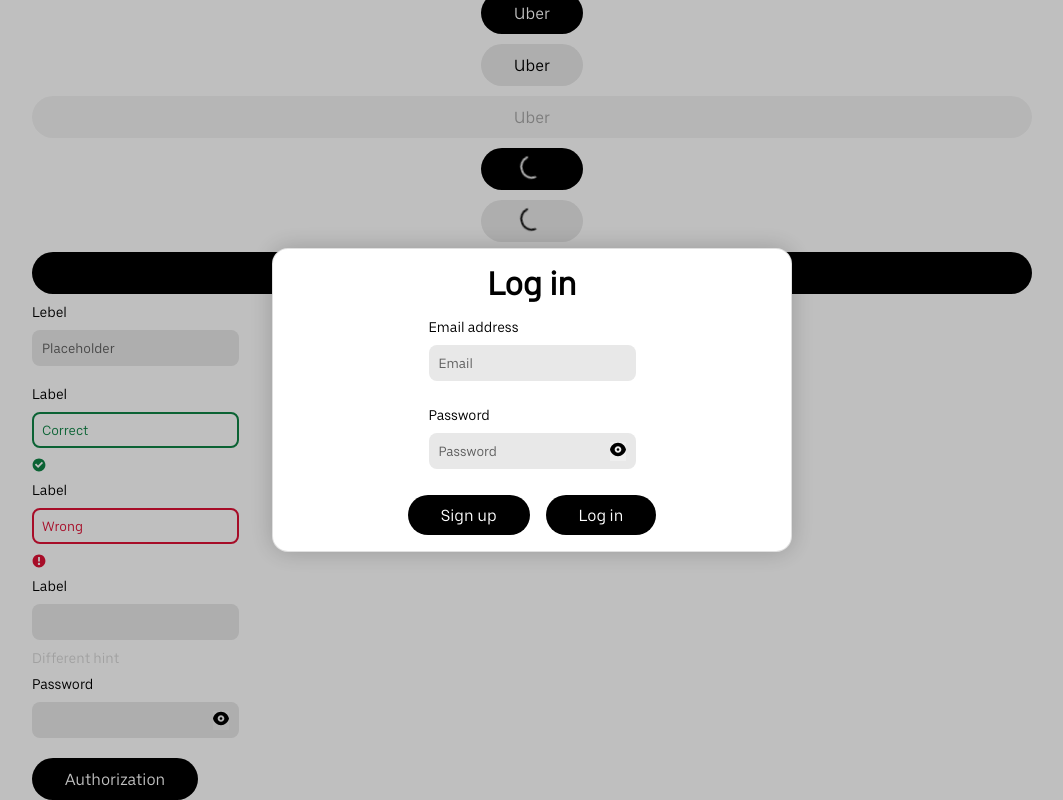
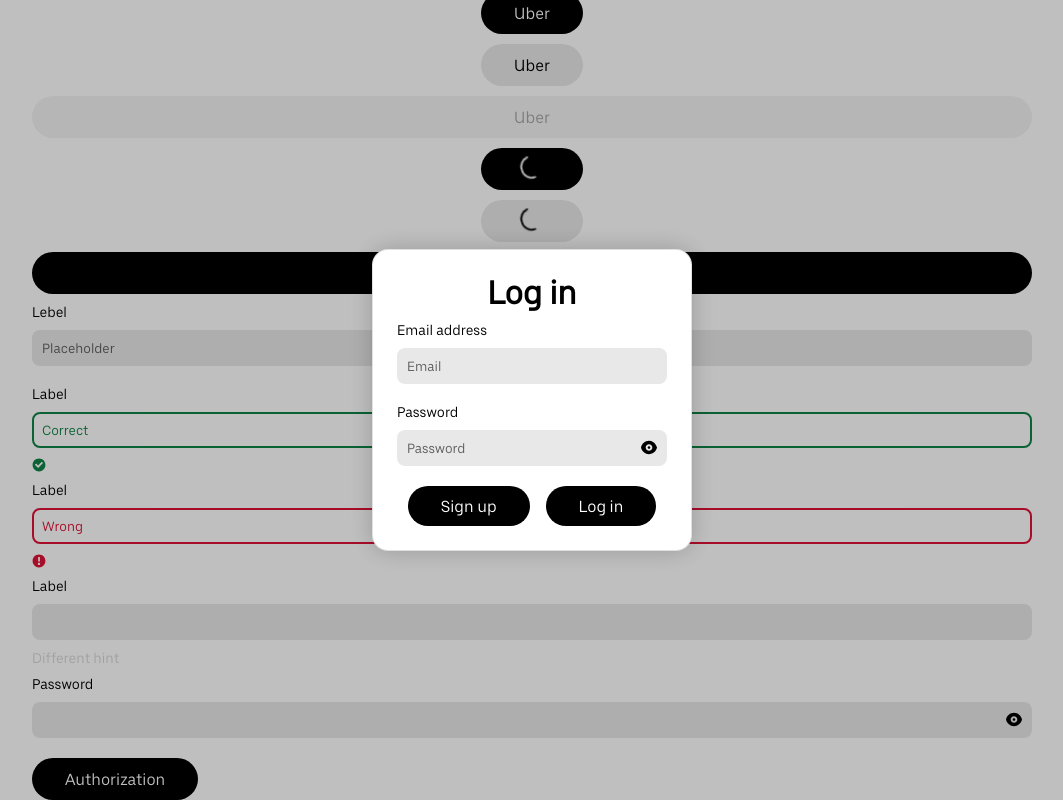
Before and after one commit to nikitavik/uber-coin-frontend, a React (Vite) app: page / in a window 1280 px wide. Both pictures are taken after a click on the button "Authorization". Shown: the part 151-951 px from the top of the page, without its empty margins (108-1171 px from the left). Built offline with nearby package versions, Linux system fonts and the light colour scheme; a web font is replaced by a local one.

Commit message:
Fix modal

```diff
--- a/src/shared/modal/ui/Modal.module.scss
+++ b/src/shared/modal/ui/Modal.module.scss
@@ -4,8 +4,7 @@
     justify-content: center;
     width: 100%;
     border: 1px solid #0000001f;
-    max-width: 520px;
-    padding: 16px;
+    padding: 24px;
     border-radius: 16px;
     box-shadow: 0 0 25px 0 #00000033;
 }
--- a/src/shared/modal/ui/Modal.tsx
+++ b/src/shared/modal/ui/Modal.tsx
@@ -1,14 +1,16 @@
 import { FC } from 'react';
+import clsx from 'clsx';
+
 import { Dialog, DialogPanel, DialogProps } from '@headlessui/react';
-import clsx from 'clsx';
+
 import styles from './Modal.module.scss';
 
 export const Modal: FC<DialogProps> = (props) => {
-    const { children, ...restProps } = props;
+    const { children, className, ...restProps } = props;
 
     return (
         <Dialog className={clsx(styles.overlay)} {...restProps}>
-            <DialogPanel className={clsx(styles.modal)}>{children}</DialogPanel>
+            <DialogPanel className={clsx(styles.modal, className)}>{children}</DialogPanel>
         </Dialog>
     );
 };
--- a/src/shared/text-field/ui/TextField.module.scss
+++ b/src/shared/text-field/ui/TextField.module.scss
@@ -4,6 +4,7 @@
     display: flex;
     flex-direction: column;
     font-size: var(--font-small-px);
+    width: 100%;
 }
 
 .label {
@@ -85,6 +86,11 @@
     opacity: 0;
     pointer-events: none;
     cursor: pointer;
+    display: flex;
+    justify-content: center;
+    align-items: center;
+    background: none;
+    outline: none;
 
     &.isVisible {
         opacity: 1;
@@ -98,11 +104,16 @@
 
 .wrapper {
     position: relative;
-    width: fit-content;
     margin: 10px 0;
+    width: 100%;
 }
 
 .showButton {
+    display: flex;
+    justify-content: center;
+    align-items: center;
+    background: none;
+    outline: none;
     cursor: pointer;
 }
 
--- a/src/widgets/auth-modal/ui/AuthModal.module.scss
+++ b/src/widgets/auth-modal/ui/AuthModal.module.scss
@@ -5,14 +5,9 @@
 .buttonsWrapper {
     display: flex;
     gap: 1rem;
+    justify-content: space-between;
 }
 
-.fieldset {
-    display: flex;
-    flex-direction: column;
-    justify-content: center;
-    align-items: center;
-    max-width: 400px;
-    width: 100%;
-    gap: 1rem;
+.modal {
+    max-width: 320px;
 }
--- a/src/widgets/auth-modal/ui/AuthModal.tsx
+++ b/src/widgets/auth-modal/ui/AuthModal.tsx
@@ -17,11 +17,14 @@
     return (
         <div className={styles.wrapper}>
             <Button onClick={handleOpen}>Authorization</Button>
-            <Modal open={isOpen} onClose={toggleOpen}>
-                <Fieldset className={styles.fieldset}>
+
+            <Modal open={isOpen} onClose={toggleOpen} className={styles.modal}>
+                <Fieldset>
                     <h1>Log in</h1>
+
                     <TextField label="Email address" placeholder="Email" />
                     <TextFieldPassword label="Password" placeholder="Password" />
+
                     <div className={styles.buttonsWrapper}>
                         <Button onClick={toggleOpen} size="small">
                             Sign up
```
